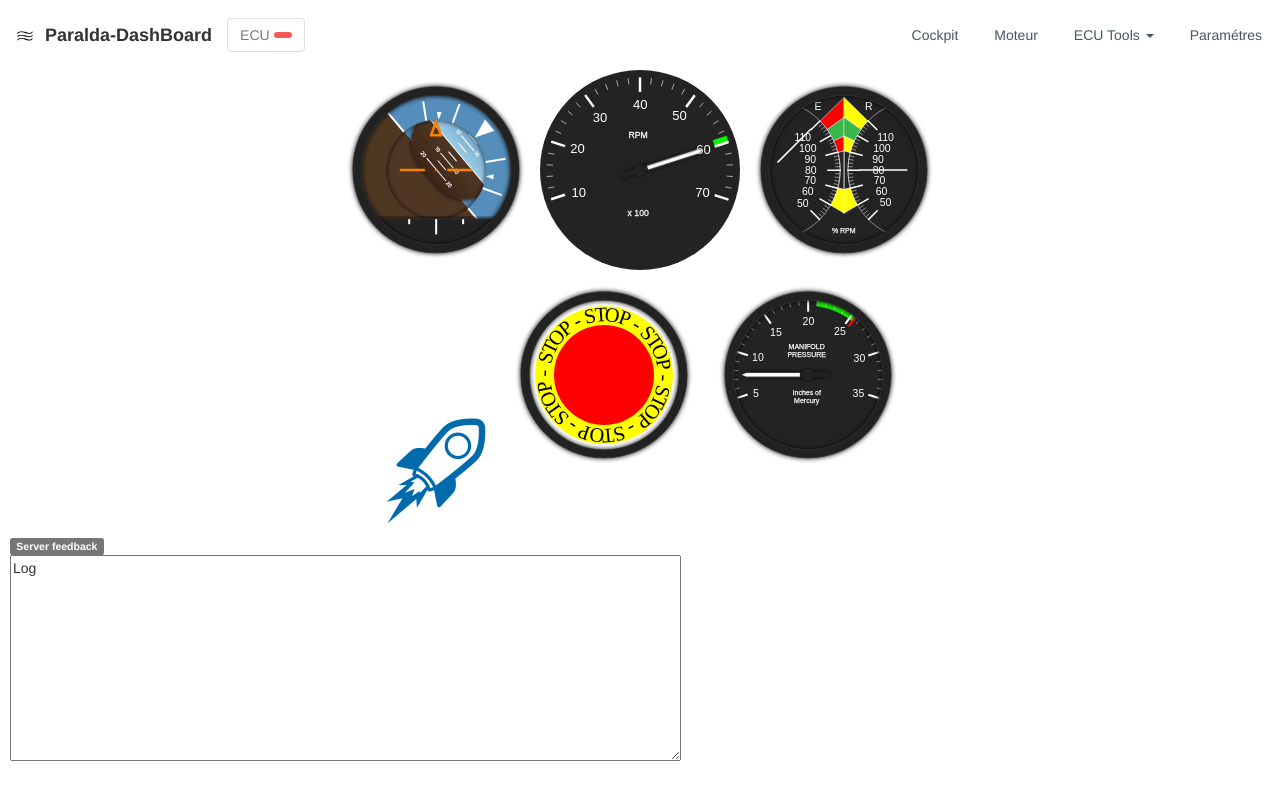
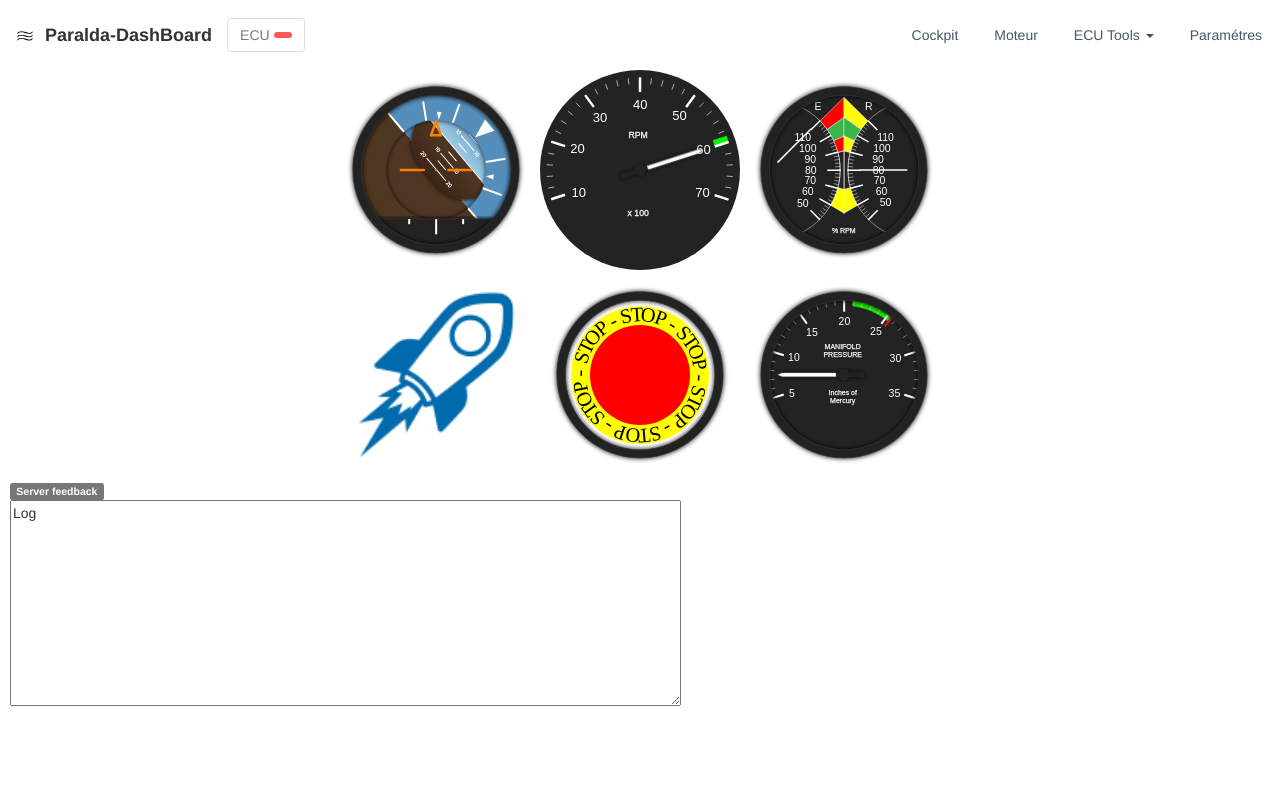
Before and after one commit to derfgallet/Paralda, a website: page html/cockpit.html in a window 1280 px wide. Drawn offline with Linux system fonts and the light colour scheme; no server answers.

Commit message:
Fourth Talk and counting ...

```diff
--- a/html/cockpit.html
+++ b/html/cockpit.html
@@ -125,8 +125,10 @@
             <span id="RPM"></span>
         </div>
         <div>
-            <span id="Ignition">
-               <img src="./img/starter.png" onmousedown="Ignite();" onmouseup="StopIgnite();" ontouchstart="Ignite();" ontouchend="StopIgnite();"/>
+            <span>
+                <div class="instrument" style="height: 200px; width: 200px;">
+                    <img src="./img/starter.png" class="box" onmousedown="Ignite();" onmouseup="StopIgnite();" ontouchstart="Ignite();" ontouchend="StopIgnite();"/>
+                </div>
             </span>
             <span id="Emergency" onclick="EmergencyHit();"></span>
             <span id="altimeter"></span>
```
